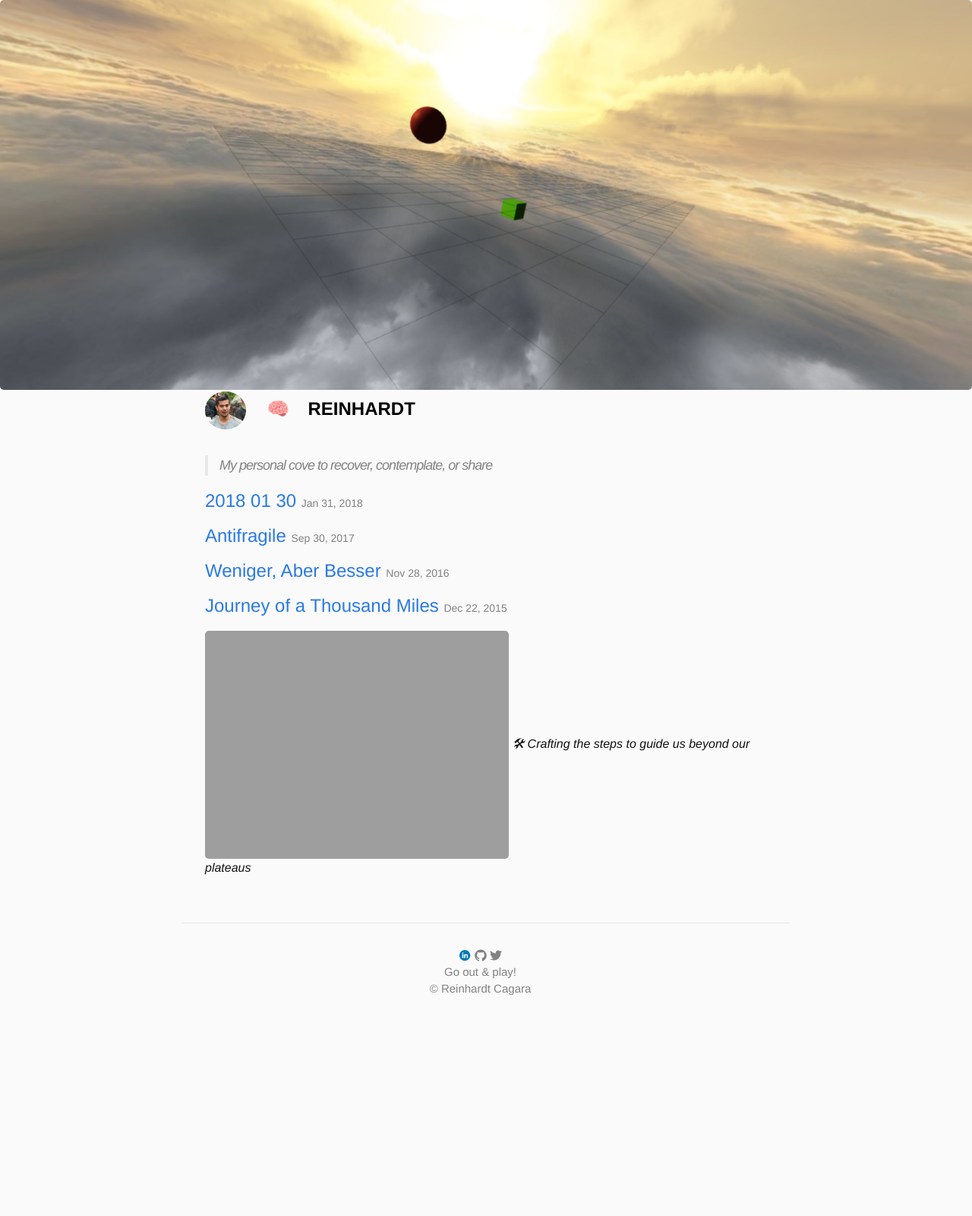
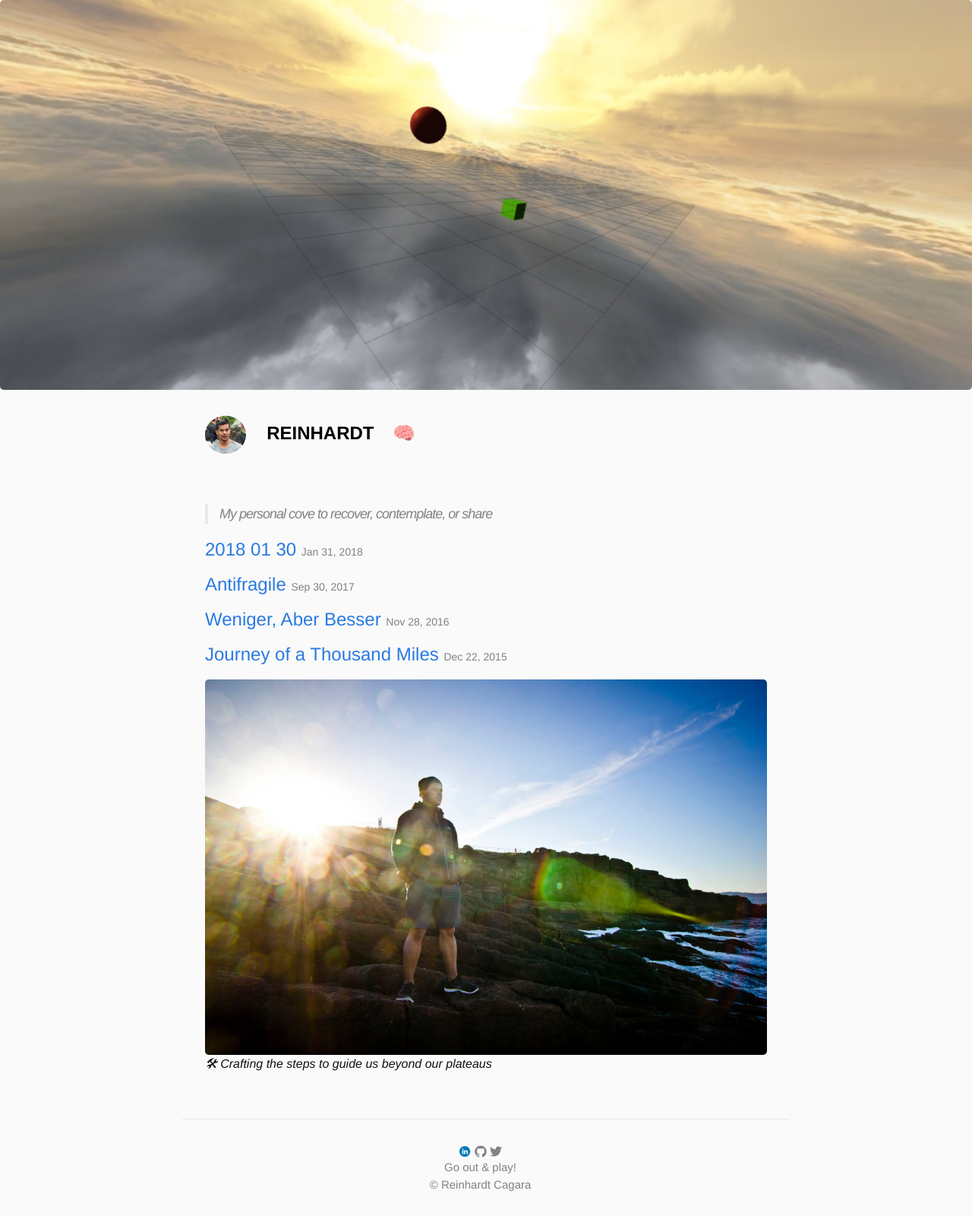
Before and after one commit to reinhardt021/reinhardt021.github.io, a Jekyll site: the page built from index.html, in a window 1280 px wide. Shown: the whole page at 76% size. Built offline with Jekyll 4.4.1, drawn with Linux system fonts in a browser that asks for light colours; before the commit the page ends 1343 px from its top, so only the background shows below that.

Commit message:
fixing some margins and pages

```diff
--- a/css/main.scss
+++ b/css/main.scss
@@ -64,7 +64,7 @@
 
 .site-nav {
   float: none;
-  margin: 0 auto;
+  margin: 2em auto;
   display: inline-block;
   text-align: left;
   width: 100%;
--- a/index.html
+++ b/index.html
@@ -19,6 +19,6 @@
         {% endfor %}
     </ul>
 
-    <img id="adventure" src="{{ site.url }}/assets/self-reflection"/>
+    <img id="adventure" src="{{ site.url }}/assets/self-reflection.jpg"/>
     <em>🛠 Crafting the steps to guide us beyond our plateaus</em>
 </div>
```
Also changed, not shown: x.md (renamed from a.md, +1 -1 lines).
